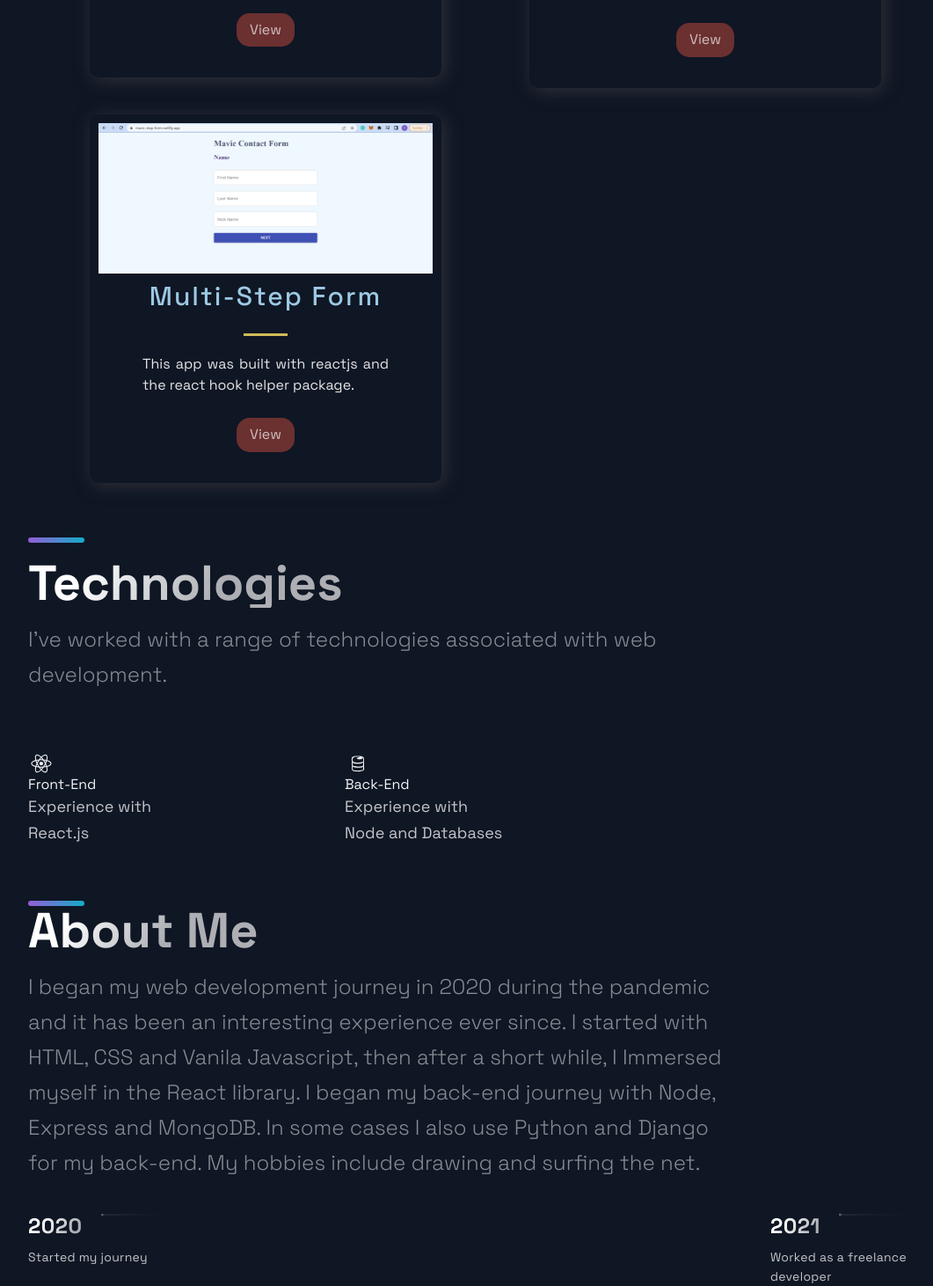
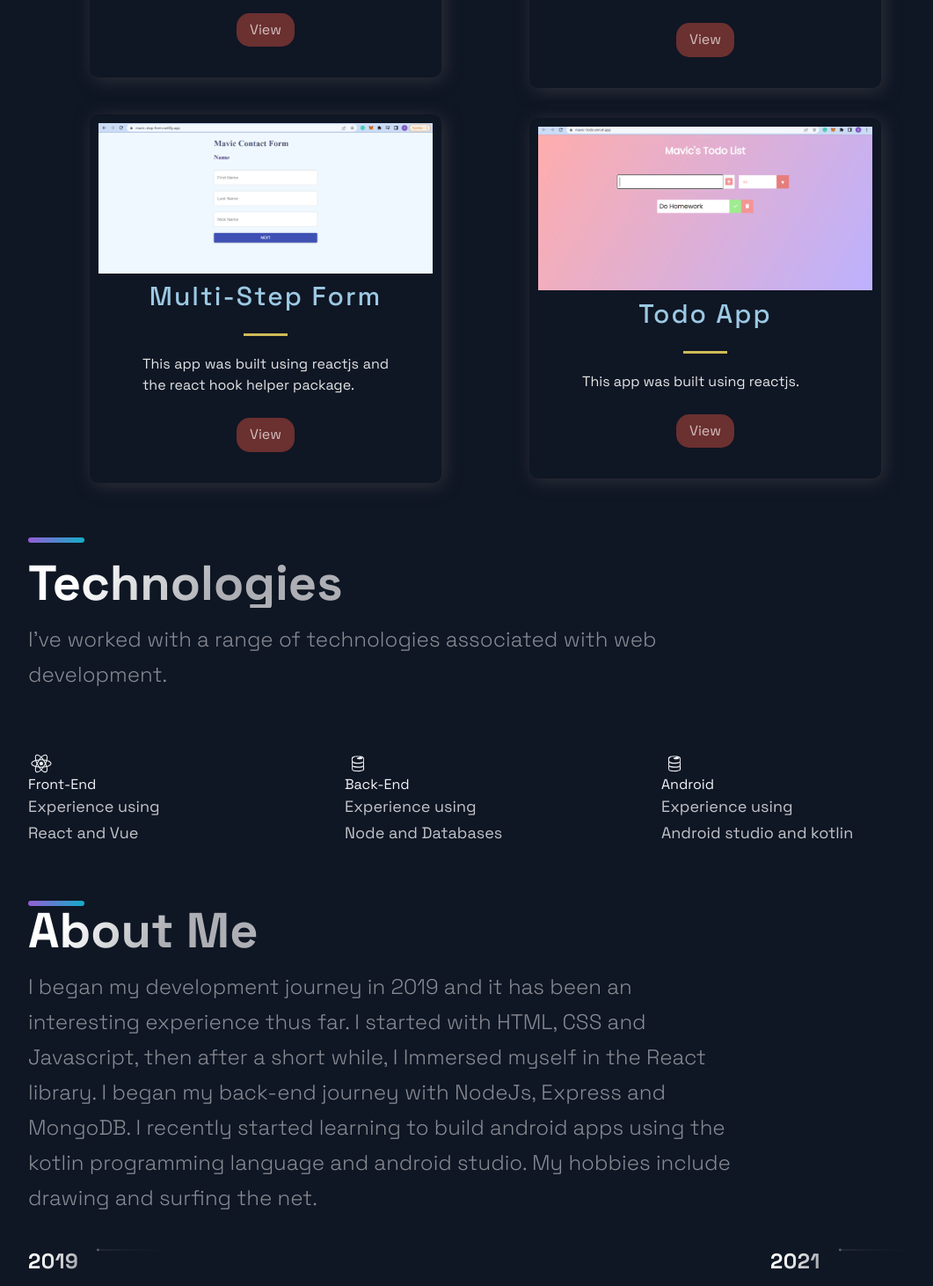
Before and after one commit to mavic01/port-mastery, a Next.js app: page / in a window 1280 px wide. Shown: the part 4220-5682 px from the top of the page at 88% size, without its empty margins (88-1149 px from the left). Built offline with nearby package versions, Linux system fonts and the light colour scheme.

Commit message:
new projects

```diff
--- a/src/components/Technologies/Technologies.jsx
+++ b/src/components/Technologies/Technologies.jsx
@@ -13,12 +13,17 @@ const Technologies = () =>  (
       <ListItem>
         <DiReact size="3rem"/>
         <ListContainer>Front-End</ListContainer>
-        <ListParagraph>Experience with <br /> React.js</ListParagraph>
+        <ListParagraph>Experience using <br /> React and Vue</ListParagraph>
       </ListItem>
       <ListItem>
         <DiFirebase size="3rem"/>
         <ListContainer>Back-End</ListContainer>
-        <ListParagraph>Experience with <br /> Node and Databases</ListParagraph>
+        <ListParagraph>Experience using <br /> Node and Databases</ListParagraph>
+      </ListItem>
+      <ListItem>
+        <DiFirebase size="3rem"/>
+        <ListContainer>Android</ListContainer>
+        <ListParagraph>Experience using <br /> Android studio and kotlin</ListParagraph>
       </ListItem>
     </List>
   </Section>
--- a/src/components/TimeLine/TimeLine.jsx
+++ b/src/components/TimeLine/TimeLine.jsx
@@ -46,7 +46,7 @@ const Timeline = () => {
     <Section id="about">
       <SectionDivider />
       <SectionTitle>About Me</SectionTitle>
-      <SectionText>I began my web development journey in 2020 during the pandemic and it has been an interesting experience ever since. I started with HTML, CSS and Vanila Javascript, then after a short while, I Immersed myself in the React library. I began my back-end journey with Node, Express and MongoDB. In some cases I also use Python and Django for my back-end. My hobbies include drawing and surfing the net.</SectionText>
+      <SectionText>I began my development journey in 2019 and it has been an interesting experience thus far. I started with HTML, CSS and Javascript, then after a short while, I Immersed myself in the React library. I began my back-end journey with NodeJs, Express and MongoDB. I recently started learning to build android apps using the kotlin programming language and android studio. My hobbies include drawing and surfing the net.</SectionText>
       <CarouselContainer ref={carouselRef} onScroll={handleScroll}>
         {TimeLineData.map((item, index) => (
             <CarouselMobileScrollNode key={index} final={index === TOTAL_CAROUSEL_COUNT - 1}>
--- a/src/constants/constants.js
+++ b/src/constants/constants.js
@@ -1,43 +1,43 @@
-export const projects = [
-  {
-    title: 'MERN Memories',
-    description: "Using React, Node.js, Express & MongoDB you'll learn how to build a Full Stack MERN Application - from start to finish. The App is called Memories and it is a simple social media app that allows users to post interesting events that happened in their lives.",
-      image: '/images/1.png',
-      tags: ['Mongo', 'Express', 'React', 'Node'],
-    source: 'https://google.com',
-    visit: 'https://google.com',
-    id: 0,
-  },
-  {
-    title: 'E-Commerce',
-    description:"While building it you're going to learn many advanced React & JavaScript topics, as well as how to use Stripe for card transactions. On top of that, at the end of the video, you will have this unique and complex webshop app that you will be able to add to your portfolio. And trust me, e-commerce applications are impressive.",
-    image: '/images/2.png',
-    tags: ['React', 'JavaScript'],
-    source: 'https://google.com',
-    visit: 'https://google.com',
-    id: 1,
-  },
-  {
-    title: 'WebRTC App',
-    description: "This is a code repository for the corresponding YouTube video. In this tutorial, we're going to build and deploy a React Video Chat Application using WebRTC.",
-      image: '/images/3.jpg',
-      tags: ['React', 'WebRTC'],
-    source: 'https://google.com',
-    visit: 'https://google.com',
-    id: 2,
-  },
-  {
-    title: 'Unichat',
-    description: "This is a code repository for the corresponding video tutorial. In this video, we will create a full Realtime Chat Application",
-    image: '/images/4.jpg',
-    tags: ['React', 'ChatEngine', 'Firebase'],
-    source: 'https://google.com',
-    visit: 'https://google.com',
-    id: 3,
-  },
-];
+// export const projects = [
+//   {
+//     title: 'MERN Memories',
+//     description: "Using React, Node.js, Express & MongoDB you'll learn how to build a Full Stack MERN Application - from start to finish. The App is called Memories and it is a simple social media app that allows users to post interesting events that happened in their lives.",
+//       image: '/images/1.png',
+//       tags: ['Mongo', 'Express', 'React', 'Node'],
+//     source: 'https://google.com',
+//     visit: 'https://google.com',
+//     id: 0,
+//   },
+//   {
+//     title: 'E-Commerce',
+//     description:"While building it you're going to learn many advanced React & JavaScript topics, as well as how to use Stripe for card transactions. On top of that, at the end of the video, you will have this unique and complex webshop app that you will be able to add to your portfolio. And trust me, e-commerce applications are impressive.",
+//     image: '/images/2.png',
+//     tags: ['React', 'JavaScript'],
+//     source: 'https://google.com',
+//     visit: 'https://google.com',
+//     id: 1,
+//   },
+//   {
+//     title: 'WebRTC App',
+//     description: "This is a code repository for the corresponding YouTube video. In this tutorial, we're going to build and deploy a React Video Chat Application using WebRTC.",
+//       image: '/images/3.jpg',
+//       tags: ['React', 'WebRTC'],
+//     source: 'https://google.com',
+//     visit: 'https://google.com',
+//     id: 2,
+//   },
+//   {
+//     title: 'Unichat',
+//     description: "This is a code repository for the corresponding video tutorial. In this video, we will create a full Realtime Chat Application",
+//     image: '/images/4.jpg',
+//     tags: ['React', 'ChatEngine', 'Firebase'],
+//     source: 'https://google.com',
+//     visit: 'https://google.com',
+//     id: 3,
+//   },
+// ];
 
 export const TimeLineData = [
-  { year: 2020, text: 'Started my journey', },
-  { year: 2021, text: 'Worked as a freelance developer', }
+  { year: 2019, text: 'Worked as a Front-end developer in Cars45 Limited', },
+  { year: 2021, text: 'Worked as a freelance developer'}
 ];
--- a/src/data.js
+++ b/src/data.js
@@ -100,8 +100,15 @@ export const webData = [
     {
         id: 15,
         title: "Multi-Step Form",
-        desc: "This app was built with reactjs and the react hook helper package.",
+        desc: "This app was built using reactjs and the react hook helper package.",
         img: "assets/step.png",
         url: "https://mavic-step-form.netlify.app/"
     },
+    {
+        id: 16,
+        title: "Todo App",
+        desc: "This app was built using reactjs.",
+        img: "assets/todoo.png",
+        url: "https://mavic-todo.vercel.app/"
+    }
 ]
```
Also changed, not shown: public/assets/todoo.png (added).
